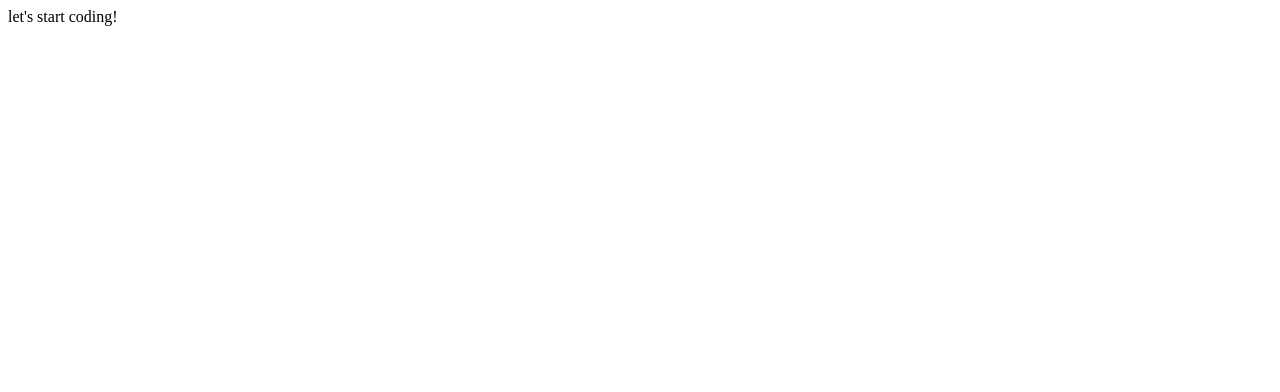
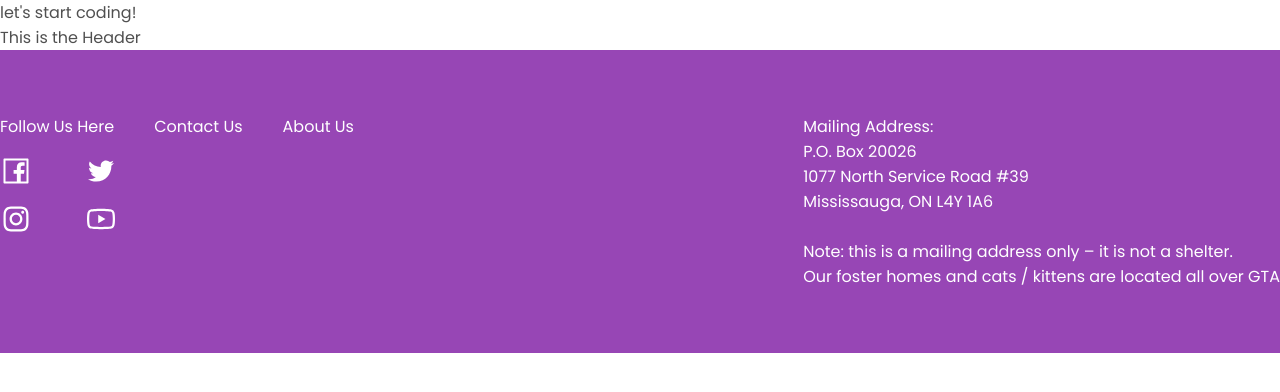
Before and after one commit to ZipingLiu-JokerH/cat_adoption_website, a React (Create React App) app: page / in a window 1280 px wide. Shown: the top 392 px of the page. Built offline with nearby package versions, Linux system fonts and the light colour scheme.

Commit message:
finish footer

```diff
--- a/package.json
+++ b/package.json
@@ -8,6 +8,7 @@
     "@testing-library/user-event": "^12.8.3",
     "react": "^17.0.2",
     "react-dom": "^17.0.2",
+    "react-icons": "^4.2.0",
     "react-scripts": "4.0.3",
     "web-vitals": "^1.1.2"
   },
--- a/public/index.html
+++ b/public/index.html
@@ -15,6 +15,13 @@
       user's mobile device or desktop. See https://developers.google.com/web/fundamentals/web-app-manifest/
     -->
     <link rel="manifest" href="%PUBLIC_URL%/manifest.json" />
+
+    <!-- google fonts -->
+    <link rel="preconnect" href="https://fonts.gstatic.com" />
+    <link
+      href="https://fonts.googleapis.com/css2?family=Poppins:wght@400;600;700&family=Work+Sans:wght@800&display=swap"
+      rel="stylesheet"
+    />
     <!--
       Notice the use of %PUBLIC_URL% in the tags above.
       It will be replaced with the URL of the `public` folder during the build.
--- a/src/App.js
+++ b/src/App.js
@@ -1,5 +1,17 @@
+import React from "react";
+
+//components
+import Footer from "./Components/footer/Footer";
+import Header from "./Components/header/Header";
+
 function App() {
-  return <div className="App">let's start coding!</div>;
+  return (
+    <div className="App">
+      let's start coding!
+      <Header />
+      <Footer />
+    </div>
+  );
 }
 
 export default App;
--- /dev/null
+++ b/src/Components/footer/Footer.js
@@ -0,0 +1,43 @@
+import React from "react";
+
+// styles
+import styles from "./Footer.module.css";
+
+// components
+import {
+  AiOutlineFacebook,
+  AiOutlineTwitter,
+  AiOutlineInstagram,
+  AiOutlineYoutube,
+} from "react-icons/ai";
+import FooterLink from "./FooterLink";
+
+const Footer = () => {
+  return (
+    <footer>
+      <div className={styles.footer_container}>
+        <div className={styles.links_container}>
+          <FooterLink name="Follow Us Here">
+            <AiOutlineFacebook />
+            <AiOutlineTwitter />
+            <AiOutlineInstagram />
+            <AiOutlineYoutube />
+          </FooterLink>
+          <FooterLink name="Contact Us" />
+          <FooterLink name="About Us" />
+        </div>
+        <div>
+          Mailing Address: <br />
+          P.O. Box 20026 <br />
+          1077 North Service Road #39 <br />
+          Mississauga, ON L4Y 1A6 <br />
+          <br />
+          Note: this is a mailing address only – it is not a shelter. <br />
+          Our foster homes and cats / kittens are located all over GTA
+        </div>
+      </div>
+    </footer>
+  );
+};
+
+export default Footer;
--- /dev/null
+++ b/src/Components/footer/Footer.module.css
@@ -0,0 +1,22 @@
+footer {
+  width: 100%;
+  background-color: #9746b5;
+  color: var(--col-text-alt);
+}
+.footer_container {
+  display: flex;
+  justify-content: space-between;
+  padding: 4em 0;
+  max-width: 1824px;
+  margin: 0 auto;
+}
+
+.links_container {
+  display: flex;
+}
+
+.links_container a {
+  display: inline-block;
+  margin-right: 2.5em;
+  margin-bottom: 1em;
+}
--- /dev/null
+++ b/src/Components/footer/FooterLink.js
@@ -0,0 +1,19 @@
+import React from "react";
+
+// styles
+import styles from "./FooterLink.module.css";
+
+const FooterLink = (props) => {
+  return (
+    <div>
+      <a href>{props.name}</a>
+      {props.children ? (
+        <div className={styles.icon_container}>{props.children}</div>
+      ) : (
+        ""
+      )}
+    </div>
+  );
+};
+
+export default FooterLink;
--- /dev/null
+++ b/src/Components/footer/FooterLink.module.css
@@ -0,0 +1,6 @@
+.icon_container {
+  display: grid;
+  grid-template-columns: 1fr 1fr;
+  font-size: 2em;
+  gap: 0.5em;
+}
--- /dev/null
+++ b/src/Components/header/Header.js
@@ -0,0 +1,7 @@
+import React from "react";
+
+const Header = () => {
+  return <div>This is the Header</div>;
+};
+
+export default Header;
--- /dev/null
+++ b/src/index.css
@@ -0,0 +1,24 @@
+*,
+*::before,
+*::after {
+  margin: 0;
+  padding: 0;
+  box-sizing: border-box;
+}
+
+:root {
+  --col-purple-primary: #9746b5;
+  --col-purple-secondary-dark: #813b9b;
+  --col-purple-secondary-light: #b66bd1;
+  --col-yellow-primary: #fecf5b;
+  --col-yellow-secondary-dark: #ffbd1a;
+  --col-yellow-secondary-light: #ffe299;
+  --col-filled-input: #f5e8fa;
+  --col-text: #505050;
+  --col-text-alt: #ffffff;
+}
+
+body {
+  font-family: "Poppins", sans-serif;
+  color: var(--col-text);
+}
--- a/src/index.js
+++ b/src/index.js
@@ -1,6 +1,8 @@
 import React from "react";
 import ReactDOM from "react-dom";
 import App from "./App";
+
+import "./index.css";
 
 ReactDOM.render(
   <React.StrictMode>
```
Also changed, not shown: 1 other file (tests, documents, lock files or other folders).
